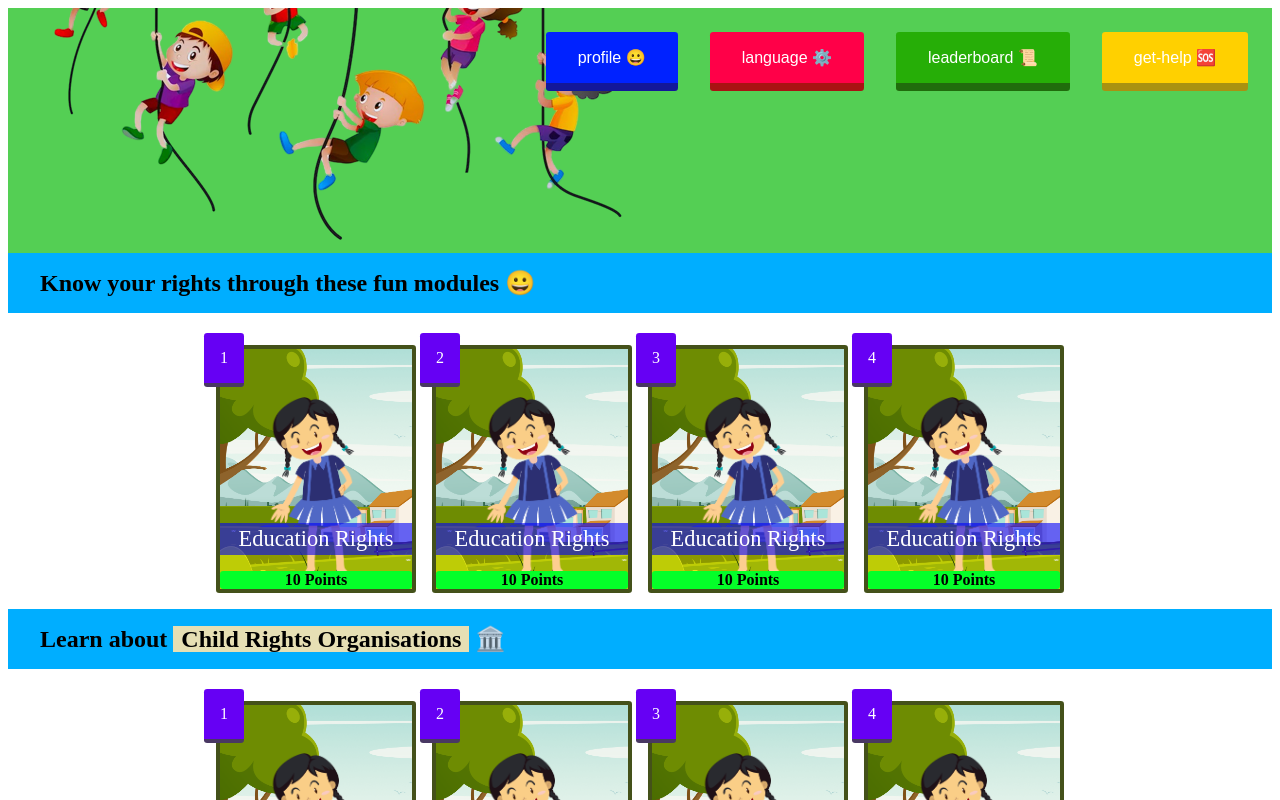
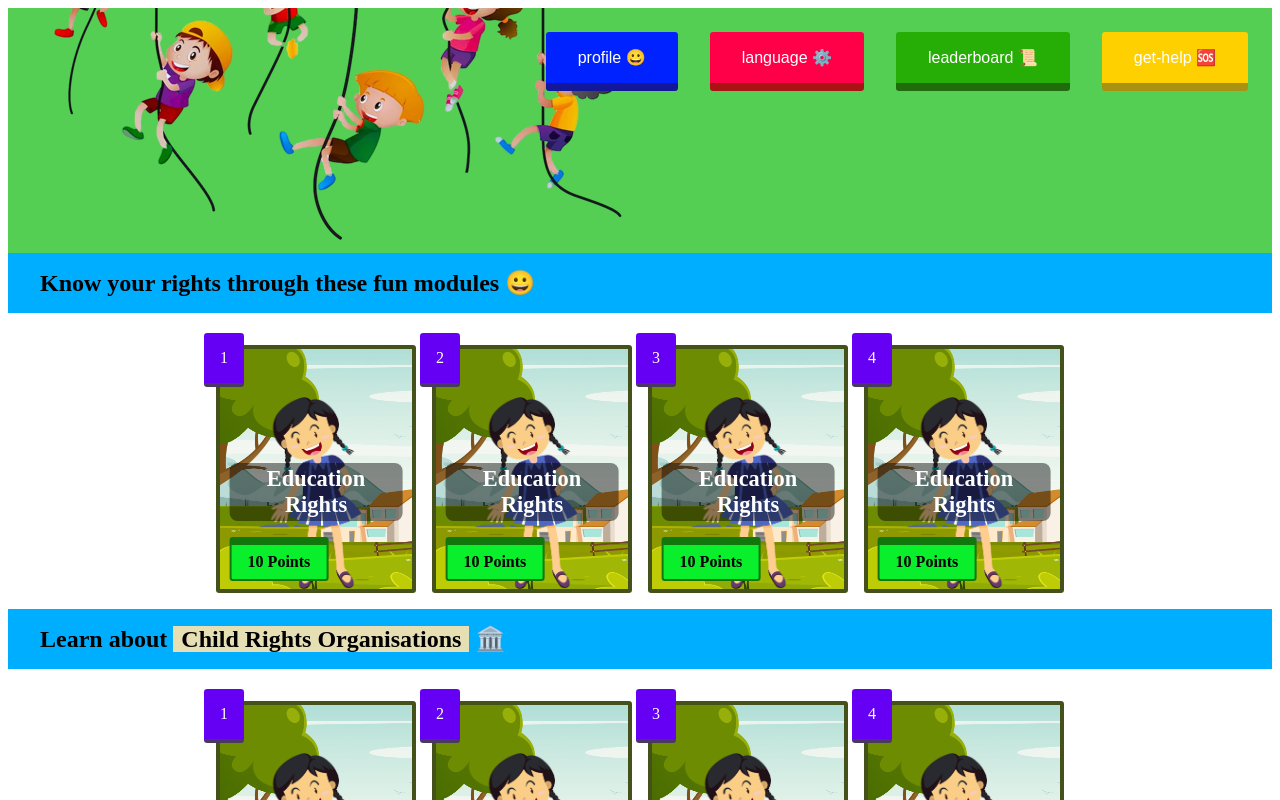
Before and after one commit to piyushya/Smart-Ed-Kids, a React (Vite) app: page /home in a window 1280 px wide. Shown: the top 800 px of the page. Built offline with nearby package versions, Linux system fonts and the light colour scheme; the HTML template or start-up script is replaced by a standard one.

Commit message:
improved module cards design

```diff
--- a/src/components/styles/ModuleCard.css
+++ b/src/components/styles/ModuleCard.css
@@ -6,15 +6,12 @@
     border-radius: 0.2rem;
     border: 0.3rem solid hsl(74, 52%, 21%);
     position: relative;
-    background-position: 0rem;
-    transition: background-position 0.5s ease-out;
+    transition: all 0.2s;
     cursor: pointer;
 }
 
 .module_card:hover{
     border: 0.3rem solid rgb(36, 20, 62);
-    background-position: -1rem;
-    transition: background-position 0.5s ease-out;
 }
 
 /* .module_back_image_cont{
@@ -52,29 +49,37 @@
 .module_info_cont{
     position: absolute;
     bottom: 0;
-    left: 0;
+    left: 50%;
+    transform: translate(-50%, 0%);
     display: flex;
     flex-direction: column;
     gap: 1rem;
-    width: 100%;
+    width: 90%;
     z-index: 2;
+    padding-bottom: 0.5rem;
 }
 
 .module_name{
-    background: rgba(0, 0, 252, 0.591);
+    background: rgba(0, 0, 0, 0.45);
     color: white;
     border-radius: 0rem;
     width: 100%;
     text-align: center;
     font-size: 1.4rem;
+    font-weight: bold;
     padding: 0.2rem 0.5rem;
     box-sizing: border-box;
+    border-radius: 0.5rem;
 }
 
 .module_points{
-    background-color: rgb(4, 255, 41);
+    background-color: rgb(9, 239, 43);
     border-radius: 0.2rem;
-    width: 100%;
+    width: fit-content;
+    padding: 0.5rem 1rem;
     text-align: center;
     font-weight: bold;
+    border-radius: 0.2rem;
+    border: 0.15rem solid rgb(17, 118, 12);
+    border-top: 0.5rem solid rgb(17, 118, 12);
 }
```
